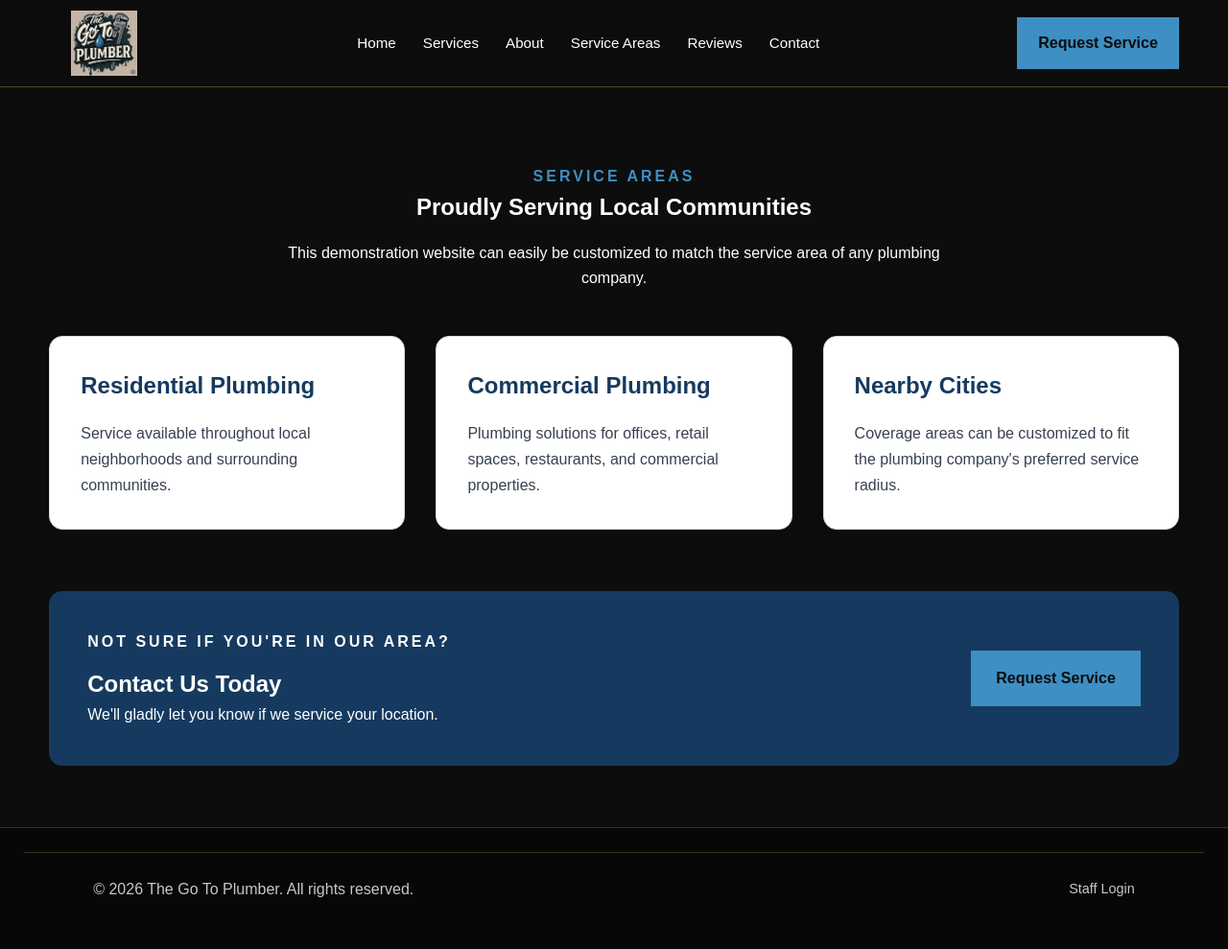
After one commit to AlejMarq/plumbing-web-platform, a Flask app: page /service-areas in a window 1280 px wide. The commit adds this page. Shown: the whole page at 96% size. Run offline with Flask 3, Linux system fonts and the light colour scheme.

Commit message:
Add public website pages and navigation

```diff
--- a/app/routes.py
+++ b/app/routes.py
@@ -624,3 +624,23 @@ def toggle_invoice_paid(invoice_id):
             invoice_id=invoice.id
         )
     )
+
+@main.route("/services")
+def services():
+    return render_template("services.html")
+
+@main.route("/about")
+def about():
+    return render_template("about.html")
+
+@main.route("/service-areas")
+def service_areas():
+    return render_template("service_areas.html")
+
+@main.route("/contact")
+def contact():
+    return render_template("contact.html")
+
+@main.route("/reviews")
+def reviews():
+    return render_template("reviews.html")
--- a/app/static/css/style.css
+++ b/app/static/css/style.css
@@ -1243,3 +1243,88 @@ textarea.form-control {
     width: auto;
     white-space: nowrap;
 }
+
+/* ---------- Generic Public Pages ---------- */
+
+.page-section {
+    padding: 4rem 0;
+}
+
+.page-container {
+    width: min(1200px, 92%);
+    margin: 0 auto;
+}
+
+.page-heading {
+    text-align: center;
+    margin-bottom: 3rem;
+}
+
+.page-heading p {
+    max-width: 700px;
+    margin: 1rem auto 0;
+}
+
+/* ---------- Services ---------- */
+
+.services-grid {
+    display: grid;
+    grid-template-columns: repeat(auto-fit, minmax(320px, 1fr));
+    gap: 2rem;
+}
+
+.service-card {
+    background: #ffffff;
+    border: 1px solid #d9d9d9;
+    border-radius: 14px;
+    padding: 2rem;
+    color: #374151;
+    transition: 0.25s ease;
+    box-shadow: 0 4px 14px rgba(0, 0, 0, 0.06);
+}
+
+.service-card:hover {
+    transform: translateY(-4px);
+    box-shadow: 0 10px 24px rgba(0,0,0,.12);
+}
+
+.service-card h2 {
+    margin-bottom: 1rem;
+    color: #163a5f;
+}
+
+.service-card p {
+    margin: 0;
+    line-height: 1.7;
+    color: #374151;
+}
+
+/* ---------- CTA ---------- */
+
+.page-cta {
+    margin-top: 4rem;
+    padding: 2.5rem;
+    border-radius: 14px;
+    background: #163a5f;
+    color: white;
+
+    display: flex;
+    justify-content: space-between;
+    align-items: center;
+    gap: 2rem;
+}
+
+.page-cta h2,
+.page-cta p,
+.page-cta .section-label {
+    color: white;
+}
+
+@media (max-width: 768px) {
+
+    .page-cta {
+        flex-direction: column;
+        text-align: center;
+    }
+
+}
--- a/app/templates/base.html
+++ b/app/templates/base.html
@@ -38,19 +38,23 @@
                     <a href="{{ url_for('main.home') }}">Home</a>
                 </li>
                 <li>
-                    <a href="#">Services</a>
+                    <a href="{{ url_for('main.services') }}">Services</a>
                 </li>
                 <li>
-                    <a href="#">About</a>
+                    <a href="{{ url_for('main.about') }}">
+                        About
+                    </a>
                 </li>
                 <li>
-                    <a href="#">Service Areas</a>
+                    <a href="{{ url_for('main.service_areas') }}">
+                        Service Areas
+                    </a>
                 </li>
                 <li>
-                    <a href="#">Reviews</a>
+                    <a href="{{ url_for('main.reviews') }}">Reviews</a>
                 </li>
                 <li>
-                    <a href="#">Contact</a>
+                    <a href="{{ url_for('main.contact') }}">Contact</a>
                 </li>
             </ul>
 
--- /dev/null
+++ b/app/templates/service_areas.html
@@ -0,0 +1,93 @@
+{% extends "base.html" %}
+
+{% block title %}
+Service Areas | The Go To Plumber
+{% endblock %}
+
+{% block content %}
+
+<section class="page-section">
+    <div class="page-container">
+
+        <div class="page-heading">
+
+            <p class="section-label">
+                Service Areas
+            </p>
+
+            <h1>
+                Proudly Serving Local Communities
+            </h1>
+
+            <p>
+                This demonstration website can easily be customized
+                to match the service area of any plumbing company.
+            </p>
+
+        </div>
+
+        <div class="services-grid">
+
+            <article class="service-card">
+                <h2>Residential Plumbing</h2>
+
+                <p>
+                    Service available throughout local neighborhoods
+                    and surrounding communities.
+                </p>
+            </article>
+
+            <article class="service-card">
+                <h2>Commercial Plumbing</h2>
+
+                <p>
+                    Plumbing solutions for offices,
+                    retail spaces, restaurants,
+                    and commercial properties.
+                </p>
+            </article>
+
+            <article class="service-card">
+                <h2>Nearby Cities</h2>
+
+                <p>
+                    Coverage areas can be customized
+                    to fit the plumbing company's
+                    preferred service radius.
+                </p>
+            </article>
+
+        </div>
+
+        <div class="page-cta">
+
+            <div>
+
+                <p class="section-label">
+                    Not Sure If You're In Our Area?
+                </p>
+
+                <h2>
+                    Contact Us Today
+                </h2>
+
+                <p>
+                    We'll gladly let you know if
+                    we service your location.
+                </p>
+
+            </div>
+
+            <a
+                href="{{ url_for('main.request_service') }}"
+                class="primary-button"
+            >
+                Request Service
+            </a>
+
+        </div>
+
+    </div>
+</section>
+
+{% endblock %}
```
Also changed, not shown: app/templates/about.html (added, +79 -0 lines), app/templates/contact.html (added, +80 -0 lines), app/templates/reviews.html (added, +72 -0 lines), app/templates/services.html (added, +95 -0 lines).
